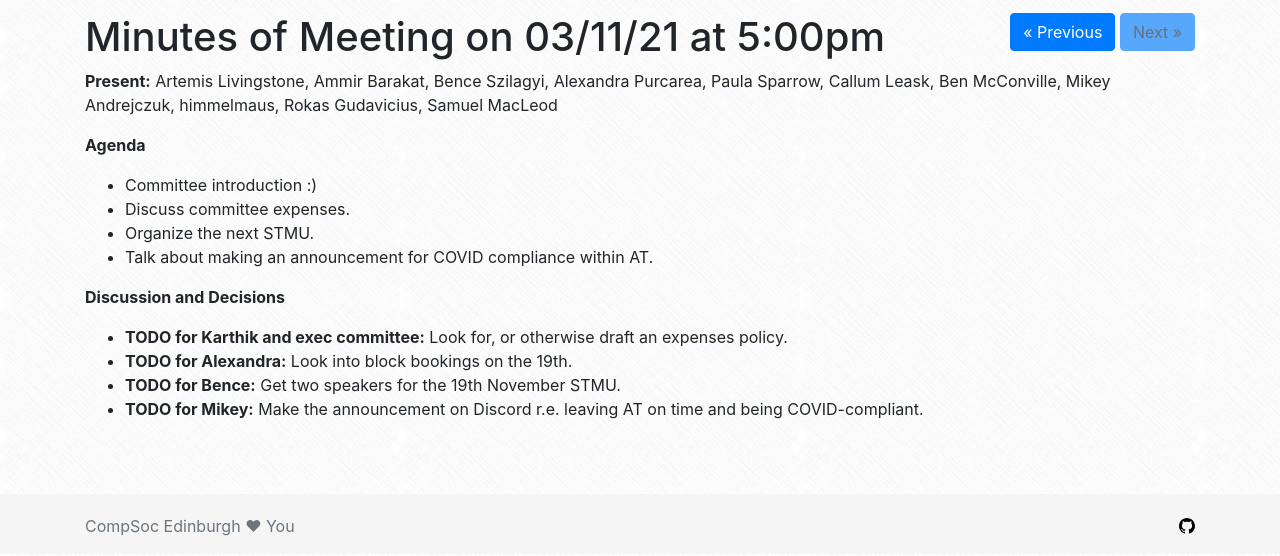
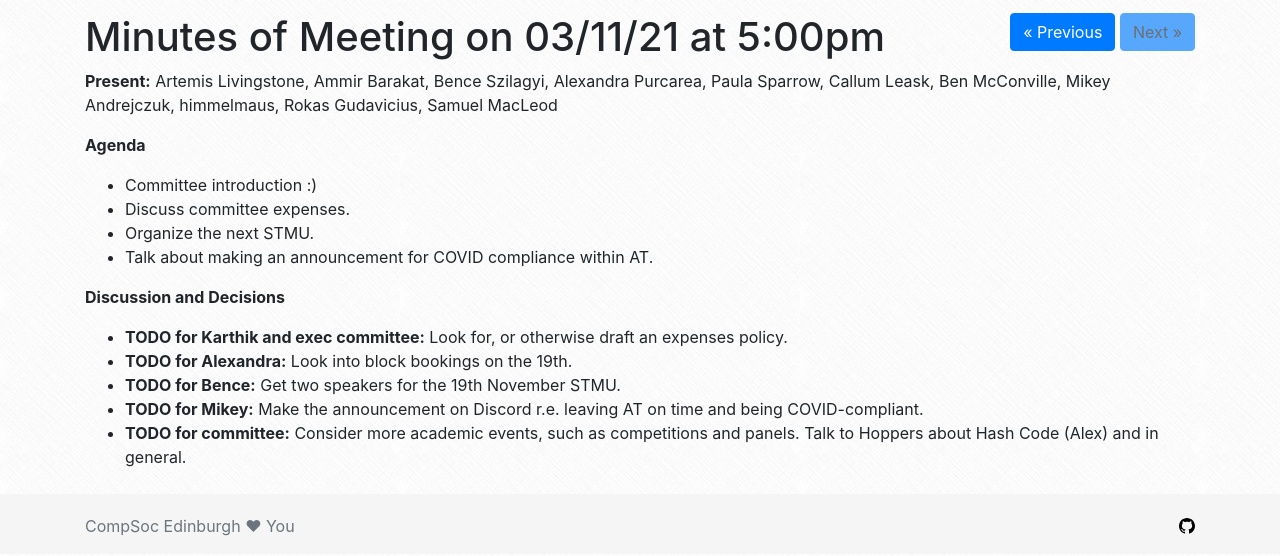
Before and after one commit to compsoc-edinburgh/website, a Jekyll site: the page built from _minutes/2021-11-03.md, in a window 1280 px wide. Shown: the part 346-902 px from the top of the page. Built offline with Jekyll 4.4.1, drawn with Linux system fonts in a browser that asks for light colours; nearby versions of some CDN libraries.

Commit message:
Update 2021-11-03.md

```diff
--- a/_minutes/2021-11-03.md
+++ b/_minutes/2021-11-03.md
@@ -15,3 +15,4 @@ date: 2021-11-03 5:00pm
 * **TODO for Alexandra:** Look into block bookings on the 19th.
 * **TODO for Bence:** Get two speakers for the 19th November STMU.
 * **TODO for Mikey:** Make the announcement on Discord r.e. leaving AT on time and being COVID-compliant.
+* **TODO for committee:** Consider more academic events, such as competitions and panels. Talk to Hoppers about Hash Code (Alex) and in general.
```
